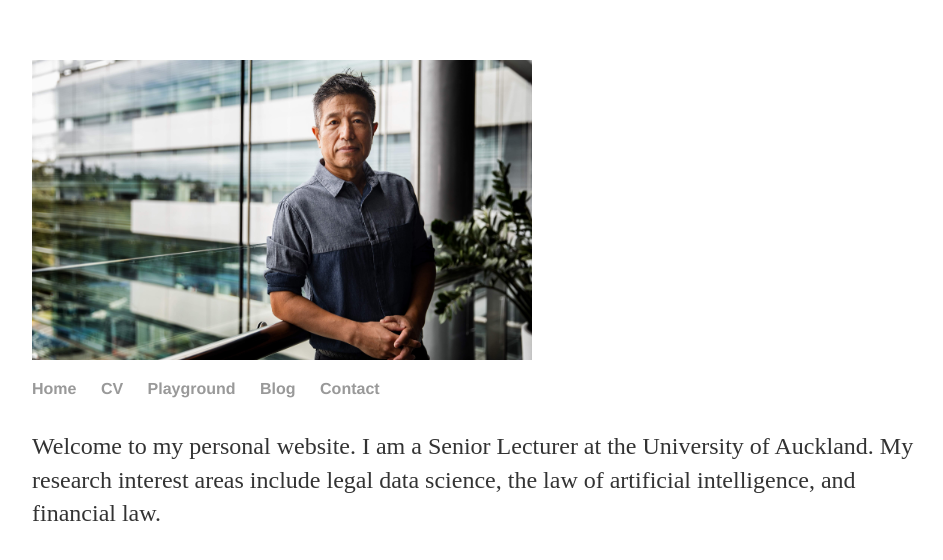
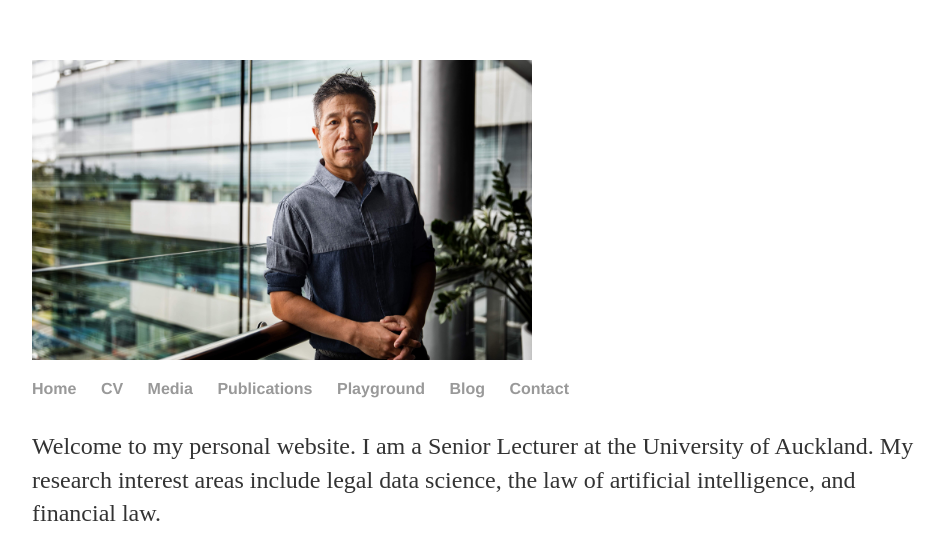
Before and after one commit to benjaminliunz/benjaminliunz.github.io, a Jekyll site: the page index.html, which Jekyll copies as it is, in a window 1280 px wide. Shown: the top 560 px of the page, without its empty margins (160-1103 px from the left). Built offline with Jekyll 4.4.1, drawn with Linux system fonts in a browser that asks for light colours.

Commit message:
Update index.html

```diff
--- a/index.html
+++ b/index.html
@@ -51,6 +51,8 @@
     		<ul>
         		<li><a href="/">Home</a></li>
 	        	<li><a href="/cv">CV</a></li>
+			<li><a href="/media">Media</a></li>
+			<li><a href="/publication">Publications</a></li>
 			<li><a href="/playground">Playground</a></li>
         		<li><a href="/blog">Blog</a></li>
 			<li><a href="/contact">Contact</a></li>
```
